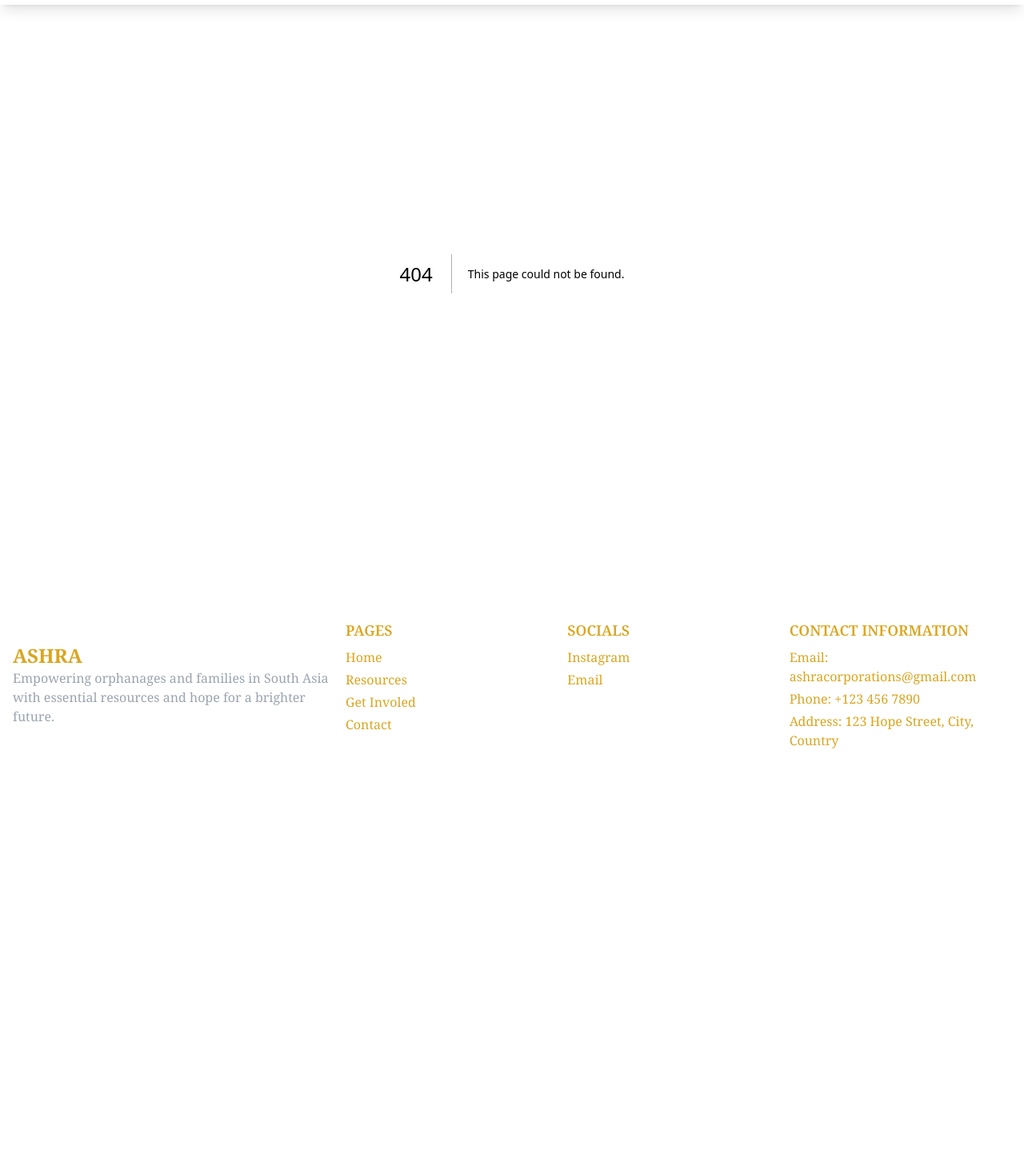
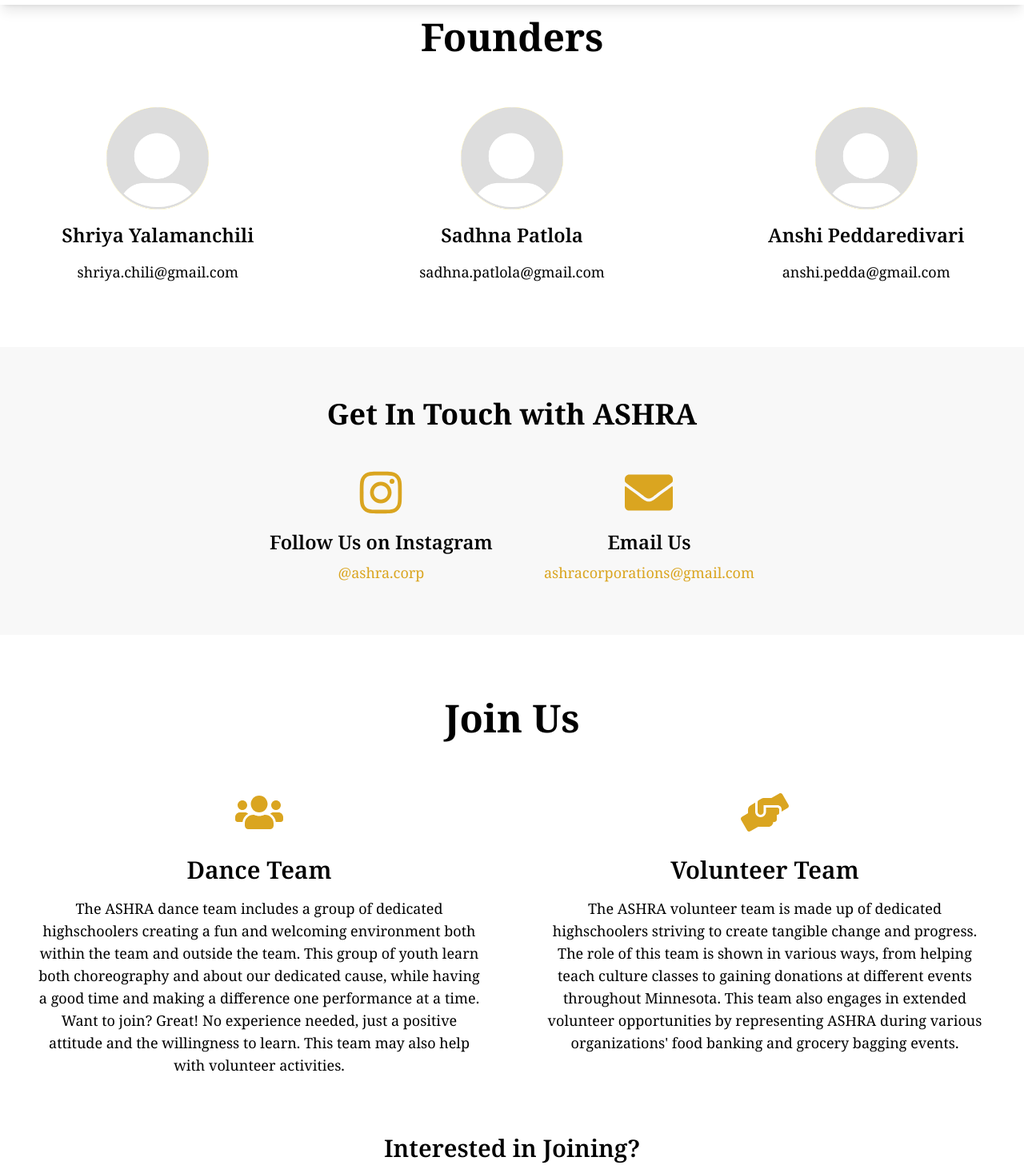
Before and after one commit to Sarvajith-Karun/ASHRA-Website, a Next.js app: page /getinvolved in a window 1280 px wide. Before the commit this address had no page. Shown: the part 58-1525 px from the top of the page at 80% size. Before the commit the page ends 1028 px from the top, so only its background shows below. Built offline with nearby package versions, Linux system fonts and the light colour scheme.

Commit message:
added get involved page

```diff
--- /dev/null
+++ b/app/getinvolved/page.tsx
@@ -0,0 +1,16 @@
+import InvolvedSection1 from '@/components/getinvolved/InvolvedSection1'
+import InvolvedSection2 from '@/components/getinvolved/InvolvedSection2'
+import InvolvedSection3 from '@/components/getinvolved/InvolvedSection3'
+import React from 'react'
+
+const page = () => {
+  return (
+    <main>
+      <InvolvedSection1 />
+      <InvolvedSection2 />
+      <InvolvedSection3 />
+    </main>
+  )
+}
+
+export default page
--- a/components/Navbar.tsx
+++ b/components/Navbar.tsx
@@ -31,7 +31,7 @@ const Navbar = () => {
                   About
                   <span className="absolute left-0 bottom-0 w-full h-0.5 bg-[#DAA520] transform scale-x-0 group-hover:scale-x-100 transition-transform duration-300 ease-in-out origin-left"></span>
                 </a>
-                <a href="/" className="relative inline-block text-[#DAA520] rounded-lg p-2 transition duration-300 ease-in-out group">
+                <a href="/getinvolved" className="relative inline-block text-[#DAA520] rounded-lg p-2 transition duration-300 ease-in-out group">
                   Get Involved
                   <span className="absolute left-0 bottom-0 w-full h-0.5 bg-[#DAA520] transform scale-x-0 group-hover:scale-x-100 transition-transform duration-300 ease-in-out origin-left"></span>
                 </a>
--- /dev/null
+++ b/components/getinvolved/InvolvedSection1.tsx
@@ -0,0 +1,52 @@
+import React from 'react';
+
+const InvolvedSection1 = () => {
+  return (
+    <section className="bg-white py-20">
+      <div className="max-w-7xl mx-auto text-center">
+        <h2 className="text-5xl font-bold text-black mb-16">Founders</h2>
+        <div className="grid grid-cols-1 md:grid-cols-3 lg:grid-cols-3 gap-12">
+
+          <div className="flex flex-col items-center">
+            <div className="w-32 h-32 mb-4 rounded-full bg-yellow-300 flex items-center justify-center">
+              <img src="DefaultPfp.png" alt="Founder Image" className="rounded-full object-cover w-full h-full" />
+            </div>
+            <h3 className="text-2xl font-semibold text-black mb-4">Shriya Yalamanchili</h3>
+            <p className="text-lg text-black">
+              <a href="mailto:shriya.chili@gmail.com" className="hover:text-[#DAA520]">
+                shriya.chili@gmail.com
+              </a>
+            </p>
+          </div>
+
+          <div className="flex flex-col items-center">
+            <div className="w-32 h-32 mb-4 rounded-full bg-yellow-300 flex items-center justify-center">
+              <img src="DefaultPfp.png" alt="Founder Image" className="rounded-full object-cover w-full h-full" />
+            </div>
+            <h3 className="text-2xl font-semibold text-black mb-4">Sadhna Patlola</h3>
+            <p className="text-lg text-black">
+              <a href="mailto:sadhna.patlola@gmail.com" className="hover:text-[#DAA520]">
+                sadhna.patlola@gmail.com
+              </a>
+            </p>
+          </div>
+
+          <div className="flex flex-col items-center">
+            <div className="w-32 h-32 mb-4 rounded-full bg-yellow-300 flex items-center justify-center">
+              <img src="DefaultPfp.png" alt="Founder Image" className="rounded-full object-cover w-full h-full" />
+            </div>
+            <h3 className="text-2xl font-semibold text-black mb-4">Anshi Peddaredivari</h3>
+            <p className="text-lg text-black">
+              <a href="mailto:anshi.pedda@gmail.com" className="hover:text-[#DAA520]">
+                anshi.pedda@gmail.com
+              </a>
+            </p>
+          </div>
+
+        </div>
+      </div>
+    </section>
+  );
+}
+
+export default InvolvedSection1;
--- /dev/null
+++ b/components/getinvolved/InvolvedSection2.tsx
@@ -0,0 +1,40 @@
+import React from 'react';
+import { FaInstagram, FaEnvelope } from 'react-icons/fa';
+
+const InvolvedSection2 = () => {
+  return (
+    <section className="bg-[#F8F8F8] py-16">
+      <div className="max-w-7xl mx-auto px-4 sm:px-6 lg:px-8 text-center">
+        <h2 className="text-4xl font-bold text-black mb-12">Get In Touch with ASHRA</h2>
+
+        <div className="flex flex-col md:flex-row justify-center items-center space-y-8 md:space-y-0 md:space-x-16">
+          <div className="flex flex-col items-center">
+            <FaInstagram className="text-[#DAA520] text-6xl mb-4" />
+            <h3 className="text-2xl font-semibold text-black mb-2">Follow Us on Instagram</h3>
+            <a
+              href="https://www.instagram.com/ashra.corp/?igsh=aTNxcmg2YzA3bTVx&utm_source=qr"
+              target="_blank"
+              rel="noopener noreferrer"
+              className="text-lg text-[#DAA520] hover:text-black transition-colors duration-300"
+            >
+              @ashra.corp
+            </a>
+          </div>
+
+          <div className="flex flex-col items-center">
+            <FaEnvelope className="text-[#DAA520] text-6xl mb-4" />
+            <h3 className="text-2xl font-semibold text-black mb-2">Email Us</h3>
+            <a
+              href="mailto:ashracorporations@gmail.com"
+              className="text-lg text-[#DAA520] hover:text-black transition-colors duration-300"
+            >
+              ashracorporations@gmail.com
+            </a>
+          </div>
+        </div>
+      </div>
+    </section>
+  );
+};
+
+export default InvolvedSection2;
--- /dev/null
+++ b/components/getinvolved/InvolvedSection3.tsx
@@ -0,0 +1,48 @@
+import React from 'react';
+import { FaUsers, FaHandsHelping, FaLink } from 'react-icons/fa';
+
+const InvolvedSection3 = () => {
+  return (
+    <section className="bg-white py-20">
+      <div className="max-w-7xl mx-auto px-4 sm:px-6 lg:px-8 text-center">
+        <h2 className="text-5xl font-bold text-black mb-16">Join Us</h2>
+
+        <div className="grid grid-cols-1 md:grid-cols-2 gap-12">
+          <div className="flex flex-col items-center">
+            <FaUsers className="text-[#DAA520] text-6xl mb-6" />
+            <h3 className="text-3xl font-semibold text-black mb-4">Dance Team</h3>
+            <p className="text-lg text-black mb-6 px-4">
+              The ASHRA dance team includes a group of dedicated highschoolers creating a fun and welcoming environment both within the team and outside the team. This group of youth learn both choreography and about our dedicated cause, while having a good time and making a difference one performance at a time. Want to join? Great! No experience needed, just a positive attitude and the willingness to learn. This team may also help with volunteer activities.
+            </p>
+          </div>
+
+          <div className="flex flex-col items-center">
+            <FaHandsHelping className="text-[#DAA520] text-6xl mb-6" />
+            <h3 className="text-3xl font-semibold text-black mb-4">Volunteer Team</h3>
+            <p className="text-lg text-black mb-6 px-4">
+              The ASHRA volunteer team is made up of dedicated highschoolers striving to create tangible change and progress. The role of this team is shown in various ways, from helping teach culture classes to gaining donations at different events throughout Minnesota. This team also engages in extended volunteer opportunities by representing ASHRA during various organizations' food banking and grocery bagging events.
+            </p>
+          </div>
+        </div>
+
+        <div className="mt-12">
+          <h3 className="text-3xl font-semibold text-black mb-4">Interested in Joining?</h3>
+          <p className="text-lg text-black mb-6">
+            Fill out the form in our Linktree, and our team will reach out ASAP!
+          </p>
+          <a
+            href="https://tr.ee/XnTazh5exc"
+            target="_blank"
+            rel="noopener noreferrer"
+            className="inline-flex items-center text-lg text-[#DAA520] hover:text-black transition-colors duration-300"
+          >
+            <FaLink className="mr-2" />
+            Linktree
+          </a>
+        </div>
+      </div>
+    </section>
+  );
+};
+
+export default InvolvedSection3;
```
Also changed, not shown: public/DefaultPfp.png (added).
